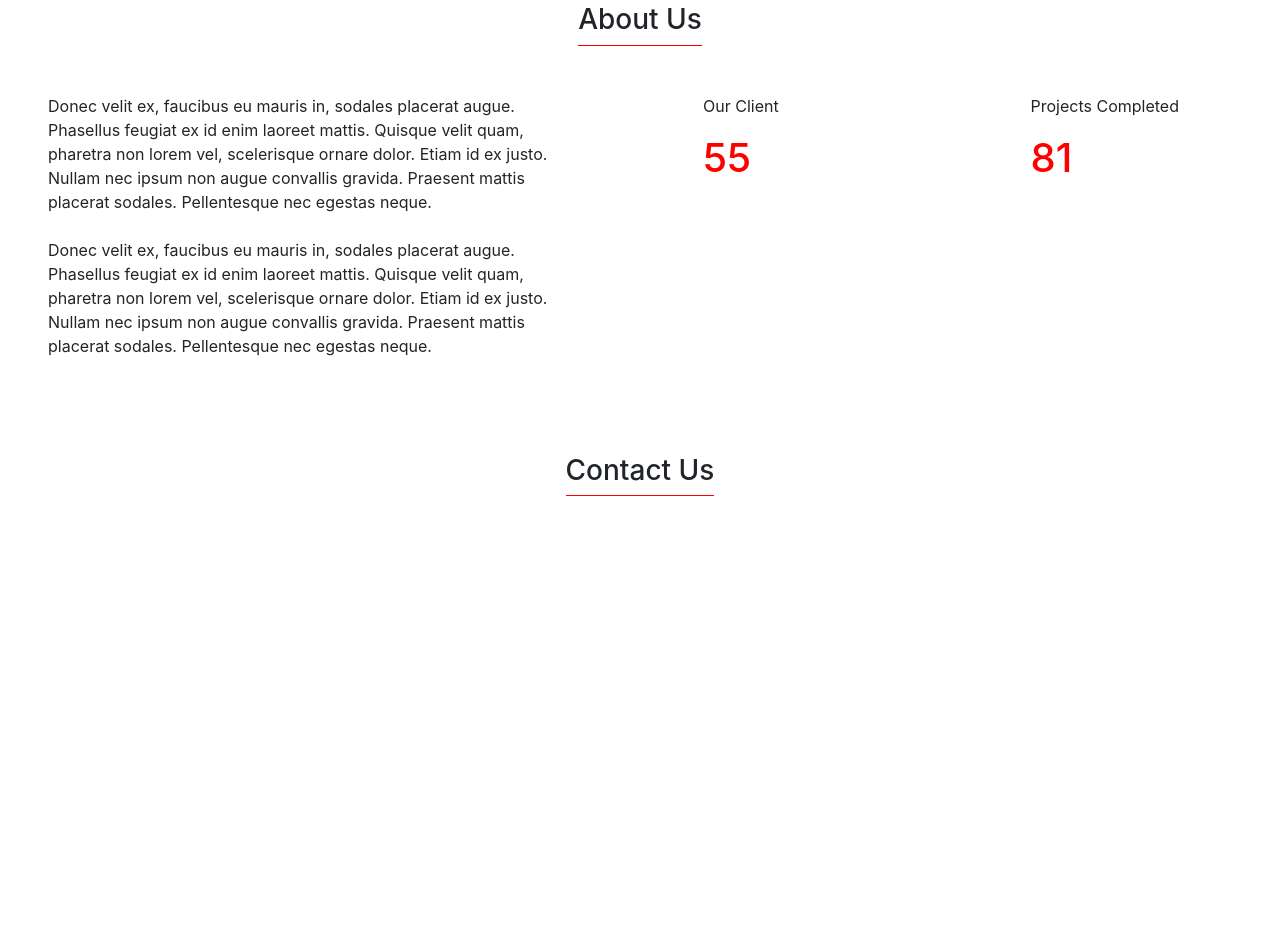
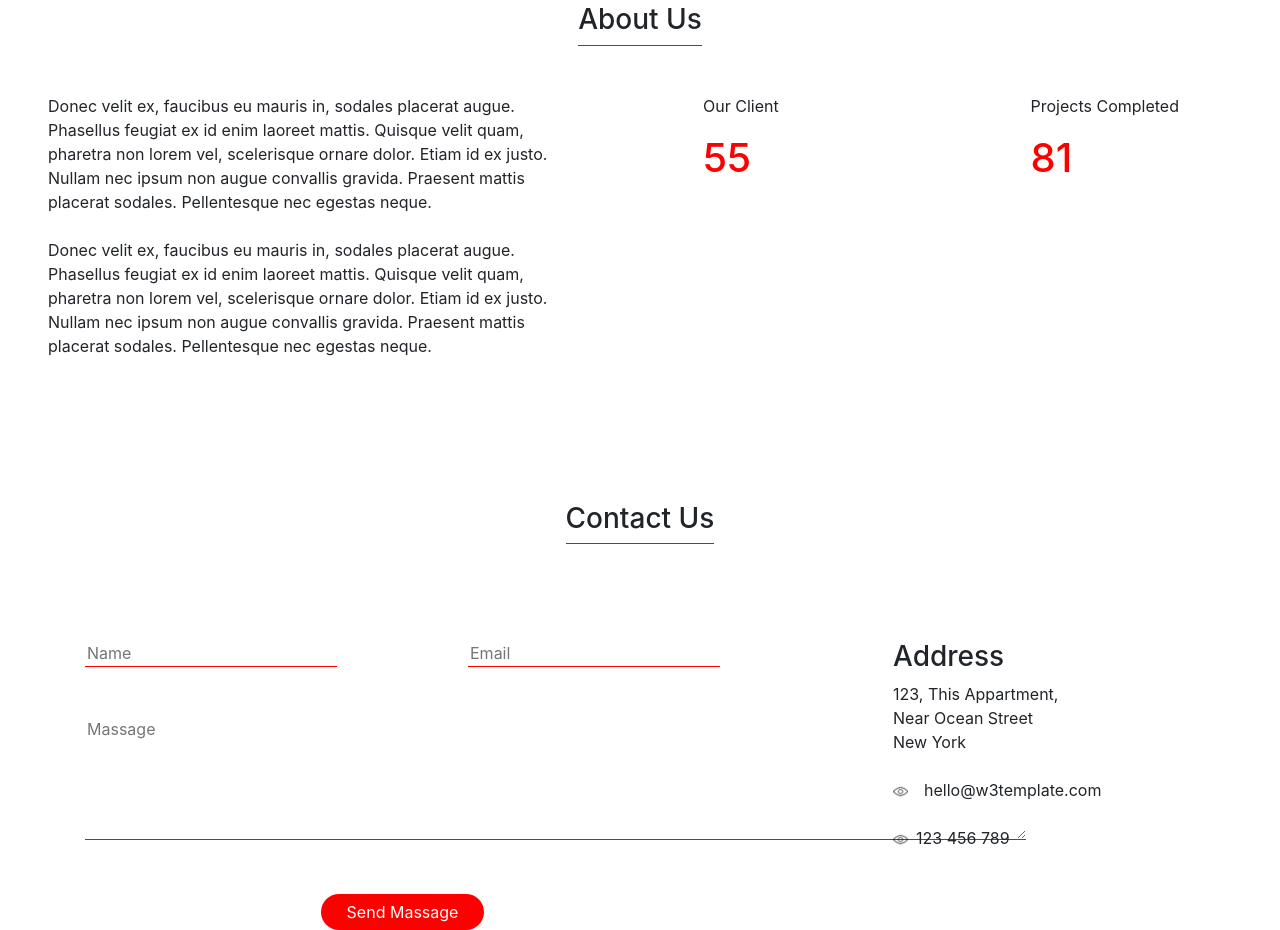
Before and after one commit to SamirulAlam/Project-2, a plain HTML site: page index.html in a window 1280 px wide. Shown: the part 2264-3194 px from the top of the page. Before the commit the page ends 2760 px from the top, so only its background shows below. Drawn offline with Linux system fonts and the light colour scheme.

Commit message:
Third commit

```diff
--- a/index.html
+++ b/index.html
@@ -209,17 +209,60 @@
 
     <div class="section-conatact mt-5">
         <div class="sectioon-contact__title-container d-flex justify-content-center">
-            <div class="title-container__heading-item">
+            <div class="title-container__heading-item m-5">
                 <h3>Contact Us</h3>
             </div>
         </div>
         <div class="container">
-            <div class="row">
-                <div class="col-lg-8">
-
+            <div class="row d-flex justify-content-between">
+                <div class="col-lg-7">
+                    <div class="section-contact__input-container d-flex flex-row justify-content-between mt-5">
+                        <div class="input-container__name-container">
+                           <input type="text" placeholder="Name">
+                        </div>
+                        <div class="input-container__email-container">
+                           <input type="email" placeholder="Email">
+                        </div>
+                    </div>
+                    <div class="section-contact__text-area mt-5">
+                        <div class="input-container__text-container">
+                            <textarea name="massage" id="" cols="90" rows="5" placeholder="Massage"></textarea>
+                        </div>
+                    </div>
+                    <div class="section-container__button-container mt-5">
+                        <div class="button-container__button-item d-flex justify-content-center">
+                            <button class="btn">Send Massage</button>
+                        </div>
+                    </div>
                 </div>
                 <div class="col-lg-4">
+                    <div class="section-contact__card-container m-5">
+                        <div class="card-container__title-container">
+                            <h3>Address</h3>
+                        </div>
+                        <div class="card-container__text-container">
+                            <p class="para">
+                                123, This Appartment,<br>Near Ocean Street <br>New York
+                            </p>
+                        </div>
+                        <div class="card-container__addrees-container d-flex flex-row">
+                            <div class="address-container__icon-container mr-2 mt-2">
+                                <img src="./images/eye.png" alt="icon" height="15" width="15">
+                            </div>
+                            <div class="address-container__paragraph-container m-2">
+                                <p class="para">hello@w3template.com</p>
+                            </div>
+                        </div>
+                        <div class="card-container__addrees-container d-flex flex-row">
+                            <div class="address-container__icon-container mr-2 ">
+                                <img src="./images/eye.png" alt="icon" height="15" width="15">
+                            </div>
+                            <div class="address-container__paragraph-container mr-2">
+                                <p class="para">123 456 789</p>
+                            </div>
+                        </div>
 
+                    </div>
                 </div>
             </div>
         </div>
--- a/style.css
+++ b/style.css
@@ -56,3 +56,14 @@
     border-bottom: 1px solid red;
     width: fit-content;
 }
+
+input{
+    border: none;
+    border-bottom:1px solid red;
+
+}
+
+textarea{
+    border: none;
+    border-bottom: 1px solid red;
+}
```
